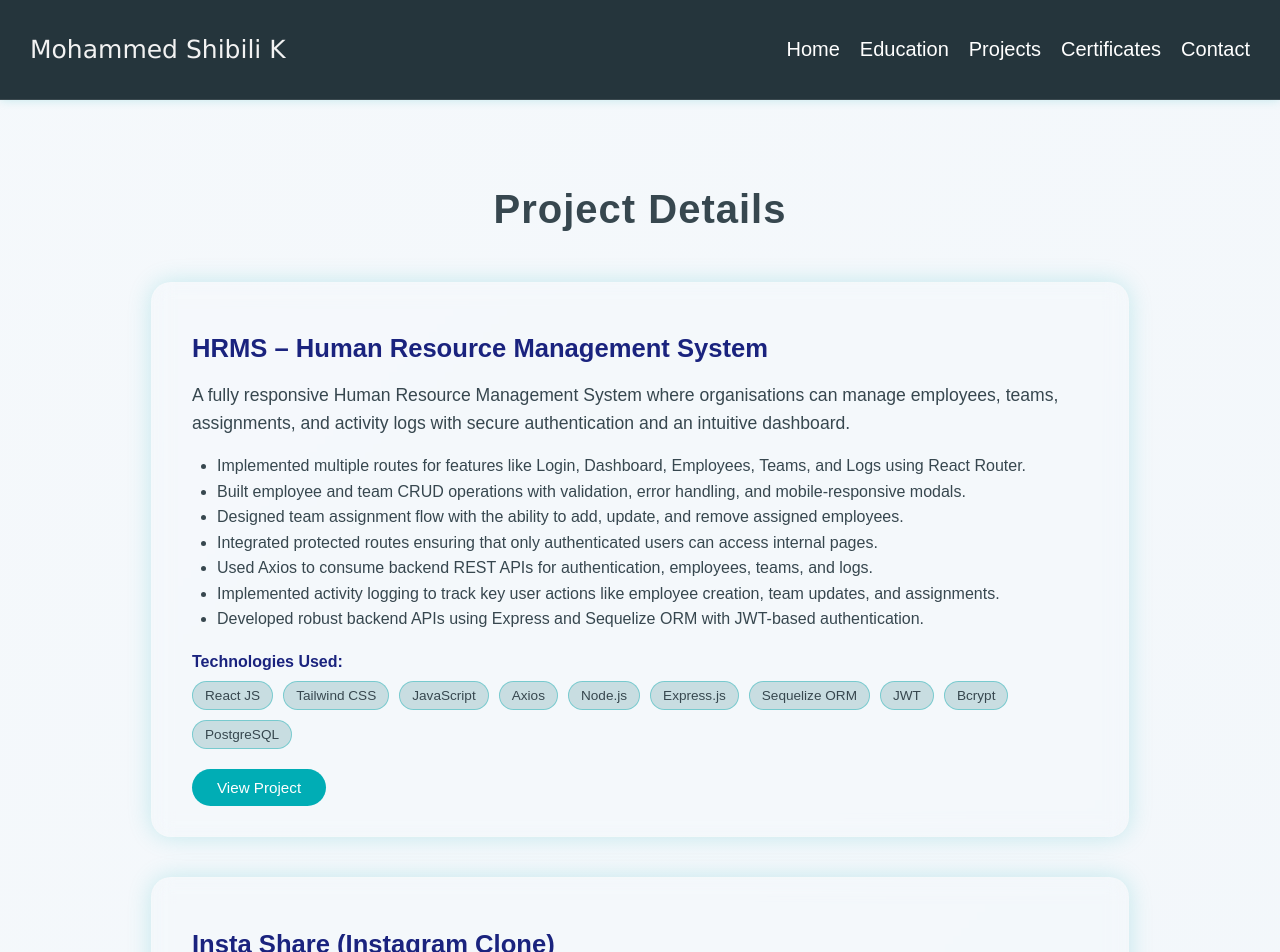
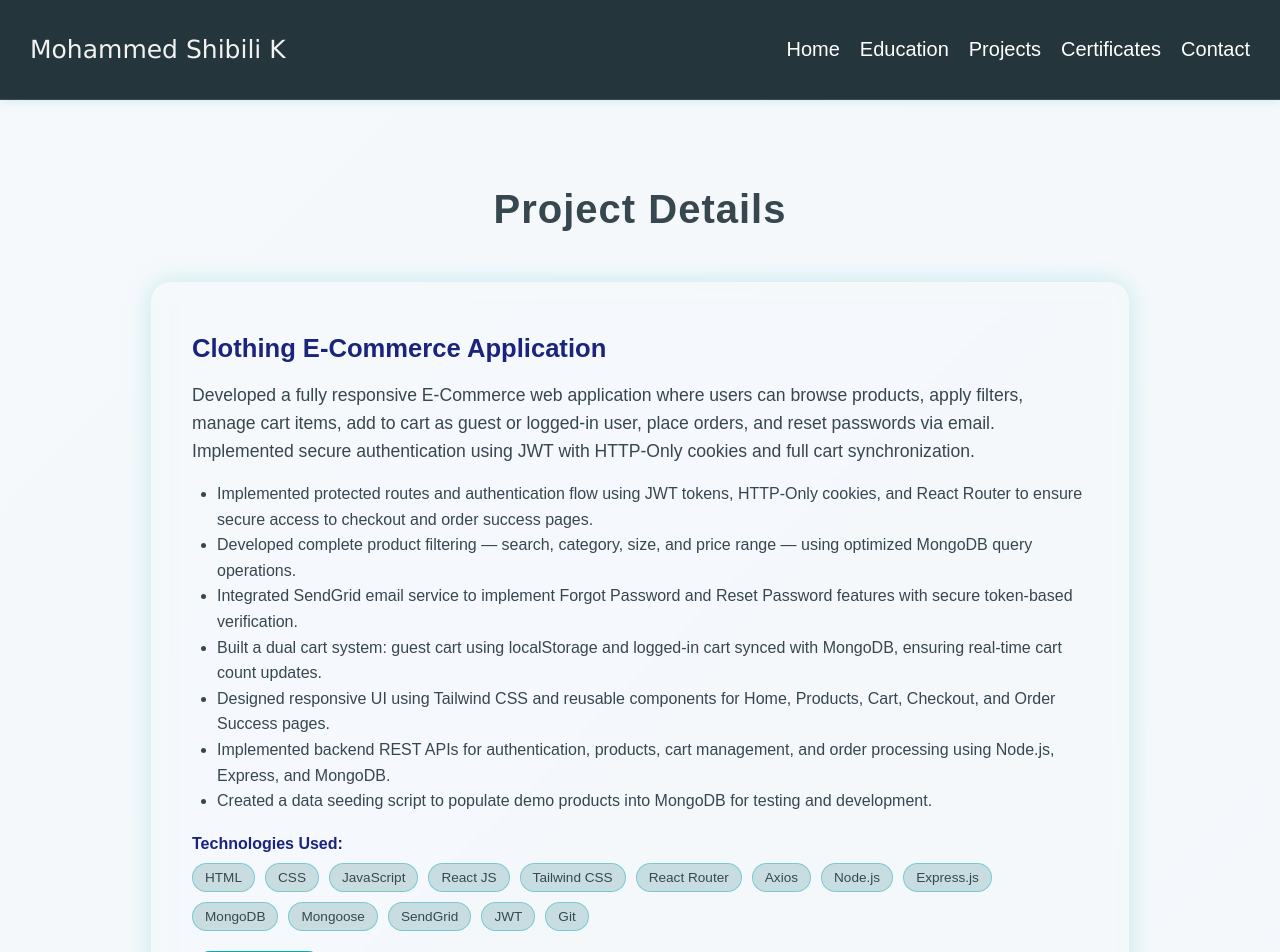
Before and after one commit to Shibili8/My-Portfolio, a React (Create React App) app: page /projects in a window 1280 px wide. Shown: the top 952 px of the page. Built offline with nearby package versions, Linux system fonts and the light colour scheme.

Commit message:
Projects Added

```diff
--- a/src/components/Home/index.js
+++ b/src/components/Home/index.js
@@ -152,6 +152,31 @@ I’m proficient in creating and integrating RESTful APIs, implementing secure a
 
         <div className="project-card">
           <div>
+          <h3>Clothing E-Commerce Application</h3>
+          <p>Developed a fully responsive E-Commerce web application where users can browse products, apply filters, manage cart items, add to cart as guest or logged-in user, place orders, and reset passwords via email. Implemented secure authentication using JWT with HTTP-Only cookies and full cart synchronization.</p>
+          </div>
+          <div className="app-link-container">
+          <a
+            href="https://clothing-ecommerce-app-mohammed-shi.vercel.app"
+            target="_blank"
+            rel="noreferrer"
+            className="app-link"
+          >
+            View App
+          </a>
+          <a
+            href="https://github.com/Shibili8/Clothing-Ecommerce-Frontend.git"
+            target="_blank"
+            rel="noreferrer"
+            className="app-link"
+          >
+            View on GitHub
+          </a>
+          </div>
+        </div>
+
+        <div className="project-card">
+          <div>
           <h3>HRMS – Human Resource Management System</h3>
           <p>A fully responsive Human Resource Management System where organisations can manage employees, teams, assignments, and activity logs with secure authentication and an intuitive dashboard.</p>
           </div>
@@ -193,31 +218,6 @@ also view the user specific posts.</p>
           </a>
           <a
             href="https://github.com/Shibili8/Insta-Share.git"
-            target="_blank"
-            rel="noreferrer"
-            className="app-link"
-          >
-            View on GitHub
-          </a>
-          </div>
-        </div>
-        <div className="project-card">
-          <div>
-          <h3>Nxt Trendz ( ECommerce App)</h3>
-          <p>Implemented Nxt Trendz application which is a clone for ECommerce applications like Amazon, Flipkart where
-users can login and can see list of products with search, filters, sort by, etc..</p>
-          </div>
-          <div className="app-link-container">
-          <a
-            href="https://shibilinxttrdz.ccbp.tech"
-            target="_blank"
-            rel="noreferrer"
-            className="app-link"
-          >
-            View App
-          </a>
-          <a
-            href="https://github.com/Shibili8/nxttrends-online-shopping-app.git"
             target="_blank"
             rel="noreferrer"
             className="app-link"
--- a/src/components/Projects/index.js
+++ b/src/components/Projects/index.js
@@ -3,6 +3,41 @@ import Header from "../Header";
 import "./index.css";
 
 const projects = [
+  {
+    title: "Clothing E-Commerce Application",
+    description:
+      "Developed a fully responsive E-Commerce web application where users can browse products, apply filters, manage cart items, add to cart as guest or logged-in user, place orders, and reset passwords via email. Implemented secure authentication using JWT with HTTP-Only cookies and full cart synchronization.",
+
+    concepts: [
+      "Implemented protected routes and authentication flow using JWT tokens, HTTP-Only cookies, and React Router to ensure secure access to checkout and order success pages.",
+      "Developed complete product filtering — search, category, size, and price range — using optimized MongoDB query operations.",
+      "Integrated SendGrid email service to implement Forgot Password and Reset Password features with secure token-based verification.",
+      "Built a dual cart system: guest cart using localStorage and logged-in cart synced with MongoDB, ensuring real-time cart count updates.",
+      "Designed responsive UI using Tailwind CSS and reusable components for Home, Products, Cart, Checkout, and Order Success pages.",
+      "Implemented backend REST APIs for authentication, products, cart management, and order processing using Node.js, Express, and MongoDB.",
+      "Created a data seeding script to populate demo products into MongoDB for testing and development."
+    ],
+
+    technologies: [
+      "HTML",
+      "CSS",
+      "JavaScript",
+      "React JS",
+      "Tailwind CSS",
+      "React Router",
+      "Axios",
+      "Node.js",
+      "Express.js",
+      "MongoDB",
+      "Mongoose",
+      "SendGrid",
+      "JWT",
+      "Git",
+    ],
+
+    link: "https://clothing-ecommerce-app-mohammed-shi.vercel.app"
+  }
+,
   {
     title: "HRMS – Human Resource Management System",
     description:
```
